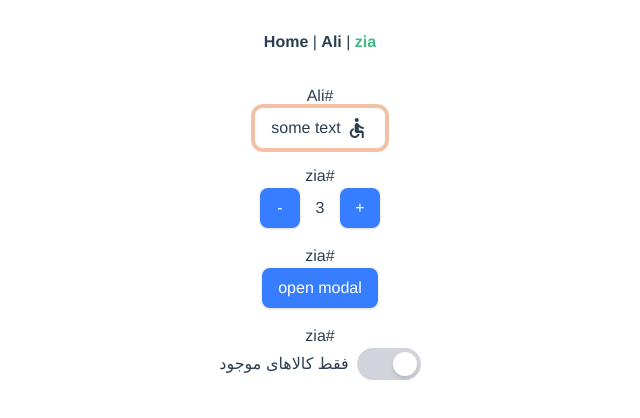
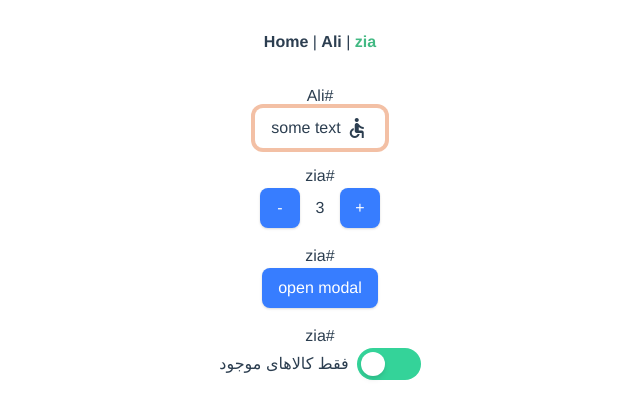
Before and after one commit to ziaadini/tailwind-vue, a Vue app: page /#/zia in a window 1280 px wide. Shown: the top 418 px of the page, without its empty margins (393-1033 px from the left). Built offline with nearby package versions, Linux system fonts and the light colour scheme.

Commit message:
add v-model to switch

```diff
--- a/src/components/switch/TSwitch.vue
+++ b/src/components/switch/TSwitch.vue
@@ -1,15 +1,12 @@
 <template>
-  <div
-    class="flex justify-between items-center"
-    @click="toggleActive = !toggleActive"
-  >
+  <div class="flex justify-between items-center" @click="updateInput">
     <div
       class="w-16 h-8 flex items-center bg-gray-300 rounded-full p-1 duration-300 ease-in-out"
-      :class="{ 'bg-green-400': toggleActive }"
+      :class="{ 'bg-green-400': isChecked }"
     >
       <div
         class="bg-white w-6 h-6 rounded-full shadow-md transform duration-300 ease-in-out"
-        :class="{ '-translate-x-8': toggleActive }"
+        :class="{ '-translate-x-8': isChecked }"
       ></div>
     </div>
     <label class="mr-2">{{ label }}</label>
@@ -20,13 +17,9 @@
 import { computed } from "vue";
 
 export default {
-  model: {
-    prop: "modelValue",
-    event: "change"
-  },
   props: {
     modelValue: { default: "" },
-    value: { type: String },
+    value: { type: [String, Number] },
     label: { type: String, default: "" },
     trueValue: { default: true },
     falseValue: { default: false }
@@ -39,22 +32,25 @@ export default {
       }
       return props.modelValue === props.trueValue;
     });
-    const updateInput = event => {
-      const isChecked = event.target.checked;
+    const updateInput = () => {
+      const isActive = !isChecked.value;
       if (props.modelValue instanceof Array) {
-        const newValue = [...this.modelValue];
-        if (isChecked) {
+        const newValue = [...props.modelValue];
+        if (isActive) {
           newValue.push(props.value);
         } else {
           newValue.splice(newValue.indexOf(props.value), 1);
         }
-        emit("change", newValue);
+        emit("update:modelValue", newValue);
       } else {
-        emit("change", isChecked ? props.trueValue : props.falseValue);
+        emit(
+          "update:modelValue",
+          isActive ? props.trueValue : props.falseValue
+        );
       }
     };
 
-    return { isChecked };
+    return { isChecked, updateInput };
   },
   data() {
     return {
--- a/src/views/Zia.vue
+++ b/src/views/Zia.vue
@@ -42,14 +42,19 @@
     </div>
     <div>
       <div>#zia</div>
-      <t-switch label="فقط کالاهای موجود"></t-switch>
+      <t-switch
+        v-model="switchModel"
+        :true-value="1"
+        :false-value="0"
+        label="فقط کالاهای موجود"
+      ></t-switch>
     </div>
   </div>
 </template>
 
 <script lang="ts">
 import { defineComponent } from "vue";
-import { ref } from "vue";
+import { ref, watchEffect } from "vue";
 import TButton from "@/components/TButton.vue";
 import TNumberPicker from "@/components/numberPicker/TNumberPicker.vue";
 import TModal from "@/components/modal/TModal.vue";
@@ -64,12 +69,16 @@ export default defineComponent({
   },
   setup() {
     const numberPickerCount = ref<number>(3);
+    const switchModel = ref<number>(1);
     const modal = ref<boolean>(false);
     const modalCloseCallback = () => {
       console.log("modal has been closed");
       return true;
     };
-    return { numberPickerCount, modal, modalCloseCallback };
+    watchEffect(() => {
+      console.log("switchModel", switchModel.value);
+    });
+    return { numberPickerCount, switchModel, modal, modalCloseCallback };
   }
 });
 </script>
```
